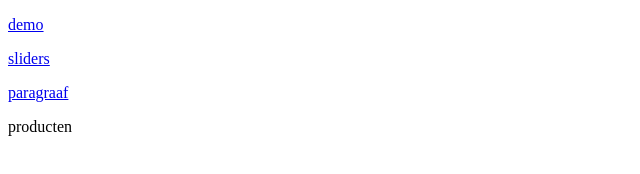
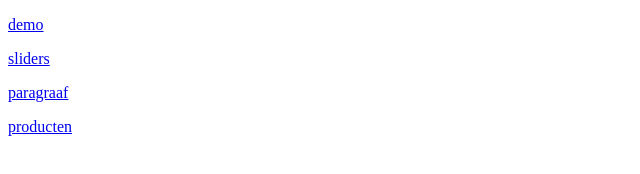
Before and after one commit to matheoDieryck/matheodieryck.github.io, a plain HTML site: page webdevelopment_sem2/labo 3/index.html in a window 1280 px wide. Shown: the full height of the page, 0-640 px from the left. Drawn offline with Linux system fonts and the light colour scheme.

Commit message:
fixed
kleine bug gefixed

```diff
--- a/webdevelopment_sem2/labo 3/index.html
+++ b/webdevelopment_sem2/labo 3/index.html
@@ -8,6 +8,6 @@
 <p><a href="demo/index.html">demo</a></p>
 <p><a href="demonstratie slider/index.html">sliders</a></p>
 <p><a href="paragraaf/index.html">paragraaf</a></p>
-<p><a href="producten/index.html"></a>producten</p>
+<p><a href="producten/index.html">producten</a></p>
 </body>
 </html>
```
